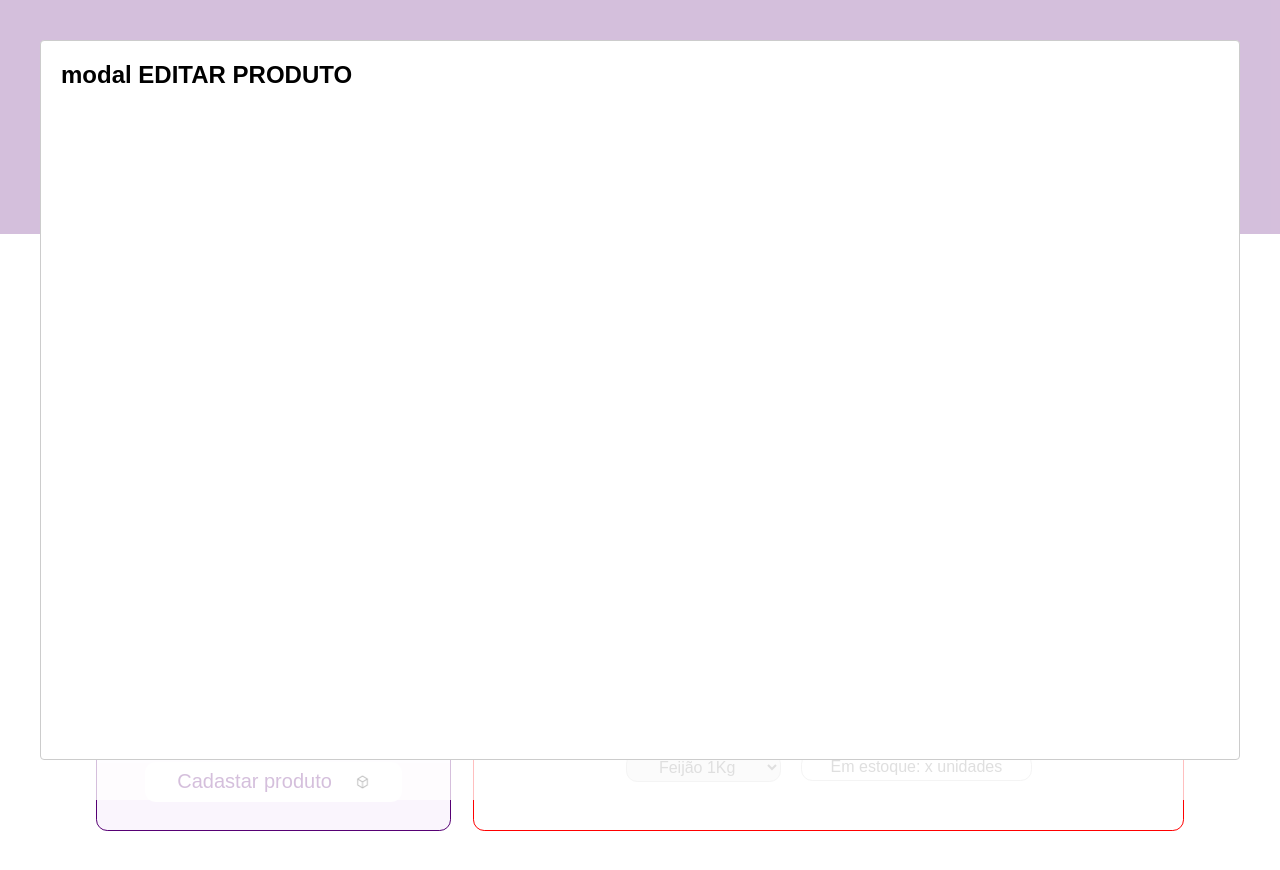
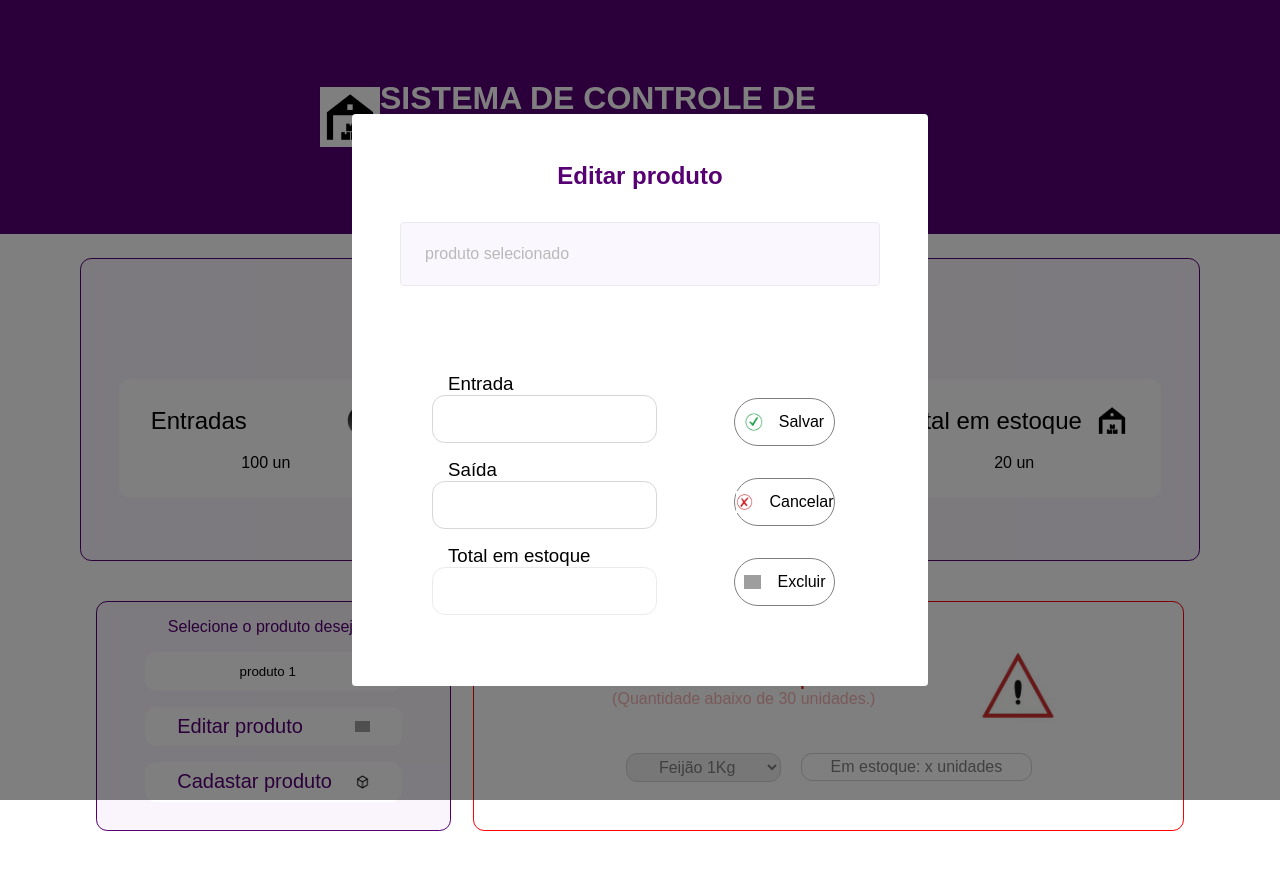
Before and after one commit to sheilakerber/controle-estoque-app, a React (Create React App) app: page / in a window 1280 px wide. Both pictures are taken after a click on the button "Editar produto". Shown: the top 870 px of the page. Built offline with nearby package versions, Linux system fonts and the light colour scheme; grey boxes are pictures that could not be loaded; a web font is replaced by a local one.

Commit message:
creates main html and style for NewEditProductModal

```diff
--- a/src/components/NewEditProductModal/index.tsx
+++ b/src/components/NewEditProductModal/index.tsx
@@ -1,4 +1,8 @@
 import Modal from 'react-modal'
+import { Container } from './styles'
+import saveImg from '../../assets/save.jpg'
+import cancelImg from '../../assets/cancel.jpg'
+import deleteImg from '../../assets/delete.png'
 
 interface newEditProductModalProps {
     isOpen: boolean;
@@ -10,8 +14,48 @@ export function NewEditProductModal( {isOpen, onRequestClose}: newEditProductMod
        <Modal
             isOpen={isOpen}
             onRequestClose={onRequestClose}
+            overlayClassName="react-modal-overlay"
+            className="react-modal-content"
        >
-            <h2>modal EDITAR PRODUTO</h2>
+            <Container>
+                <header>
+                    <h2>Editar produto</h2>
+                    <input type="text" placeholder='produto selecionado' disabled/>
+                </header>
+
+
+                <main>
+                    <div className="productEdition productInfo">
+                        <h3>Entrada</h3>
+                        <input type="text" name="" id="" /> <br />
+
+                        <h3>Saída</h3>
+                        <input type="text" name="" id="" /> <br />
+
+                        <h3>Total em estoque</h3>
+                        <input type="text" name="" id="" disabled/> <br />
+                    </div>
+
+                    <div className="productEdition buttonsEdition">
+                        <button type="submit" id="saveEditionButton">
+                            <img src={saveImg} alt="" />
+                            Salvar
+                        </button>
+
+                        <button type="submit" id="cancelEditionButton">
+                            <img src={cancelImg} alt="" />
+                            Cancelar
+                        </button>
+
+                        <button type="submit" id="deleteEditionButton">
+                            <img src={deleteImg} alt="" />
+                            Excluir
+                        </button>
+                    </div>
+
+                </main>
+            </Container>
+
        </Modal>
     )
 }
--- a/src/components/NewEditProductModal/styles.ts
+++ b/src/components/NewEditProductModal/styles.ts
@@ -1,5 +1,110 @@
 import styled from "styled-components";
 
-export const Container = `
+export const Container = styled.form `
+
+    header {
+        display: block;
+        justify-content: center;
+        text-align: center;
+        margin-bottom: 2rem;
+
+        h2 {
+            color: var(--darkPurple);
+            font-size: 1.5rem;
+            margin-bottom: 2rem;
+            display: block;
+            text-align: center;
+        }
+
+        input {
+            width: 100%;
+            padding: 1.5rem;
+            height: 4rem;
+            border-radius: 0.25rem;
+            border: 1px solid #d7d7d7;
+            background: #f9f1fe;
+            font-size: 1rem;
+            margin-bottom: 3rem;
+        }
+    }
+
+
+    main {
+        display: flex;
+        justify-content: space-between;
+        align-items: center;
+
+        h3 {
+            margin-left: 1rem;
+            font-weight: lighter;
+       }
+    }
+
+    .productEdition {
+        display: block;
+        margin: 0 2rem;
+
+        img {
+            width: 7%;
+        }
+    }
+
+    .productEdition.productInfo input{
+            padding: 0.5rem;
+            height: 3rem;
+            border-radius: 0.8rem;
+            border: 1px solid #d7d7d7;
+            background: var(--background);
+            font-size: 1rem;
+            margin-bottom: 1rem;
+    }
+
+    .productEdition.buttonsEdition button[type="submit"] {
+            height: 3rem;
+            background: var(--background);
+            border-radius: 2rem;
+            border: 1px solid #7f7f7f;
+            display: flex;
+            justify-content: center;
+            align-items: center;
+            margin: 2rem  0.8rem;
+            padding: 0.3rem;
+            transition: hover 0.2s;
+            font-weight: 500;
+            font-size: 1rem;
+
+            img {
+                width: 20%;
+                margin-right: 1rem;
+            }
+        }
+
+    #saveEditionButton:hover {
+        border: 1px solid #028A0F;
+        color: #028A0F;
+        font-weight: 700;
+    }
+
+    #cancelEditionButton:hover {
+        border: 1px solid #b22222;
+        color: #b22222;
+        font-weight: 700;
+    }
+
+    #deleteEditionButton:hover {
+        border: 1px solid var(--darkPurple);
+        color: var(--darkPurple);
+        font-weight: 700;
+    }
+
+
+
+
+
+
+
+
+
+
 
 `
```
